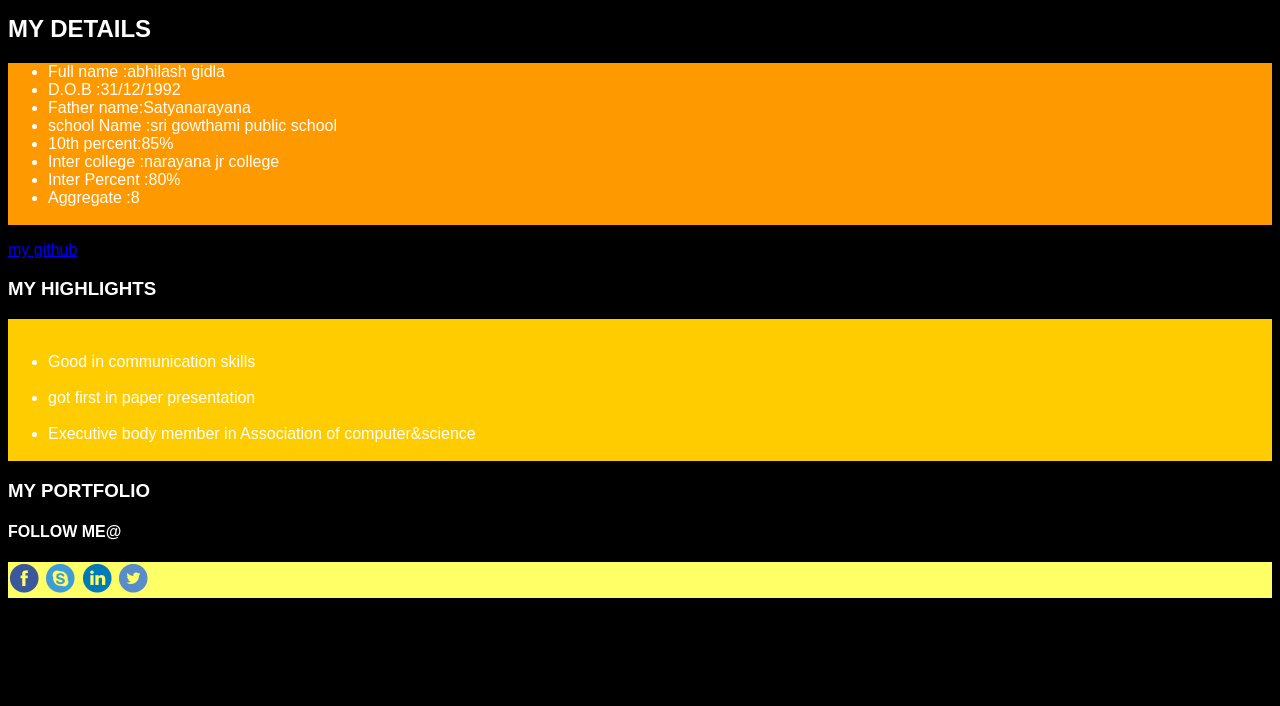
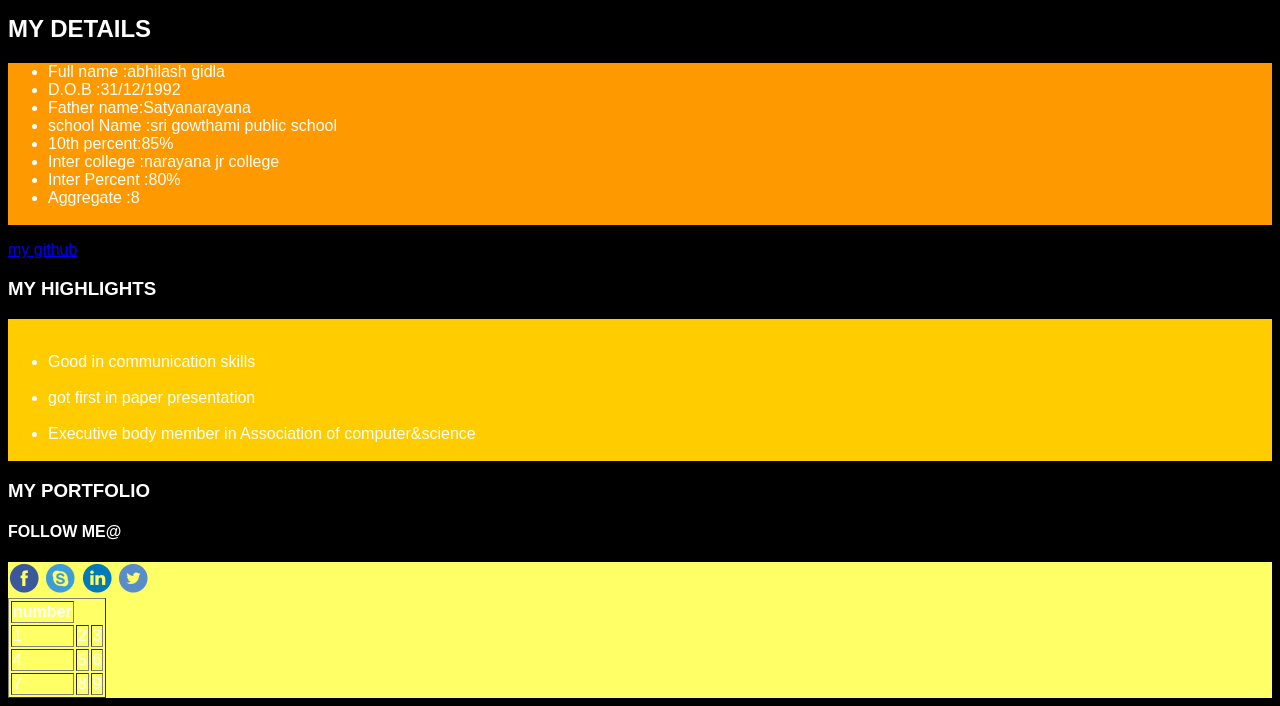
Before and after one commit to abhilashgidla/myWebsite, a plain HTML site: page index.html in a window 1280 px wide. Shown: the part 335-1041 px from the top of the page. Before the commit the page ends 941 px from the top, so only its background shows below. Drawn offline with Linux system fonts and the light colour scheme.

Commit message:
my first website first version 5.0 added table

```diff
--- a/index.html
+++ b/index.html
@@ -42,5 +42,18 @@
 <img src="images\ln.png"/>
 <img src="images\twitter.png"/>
 
+	<table border="1">
+<th>number </th>
+<tr>
+<td>1</td>
+<td>2</td>
+<td>3</td>
+</tr>
+<tr>
+<td>4</td>
+<td>5</td><td>6</td>
+</tr>
+<tr>
+<td>7</td><td>8</td><td>9</td></tr>
 	</body>
 </html>
```
